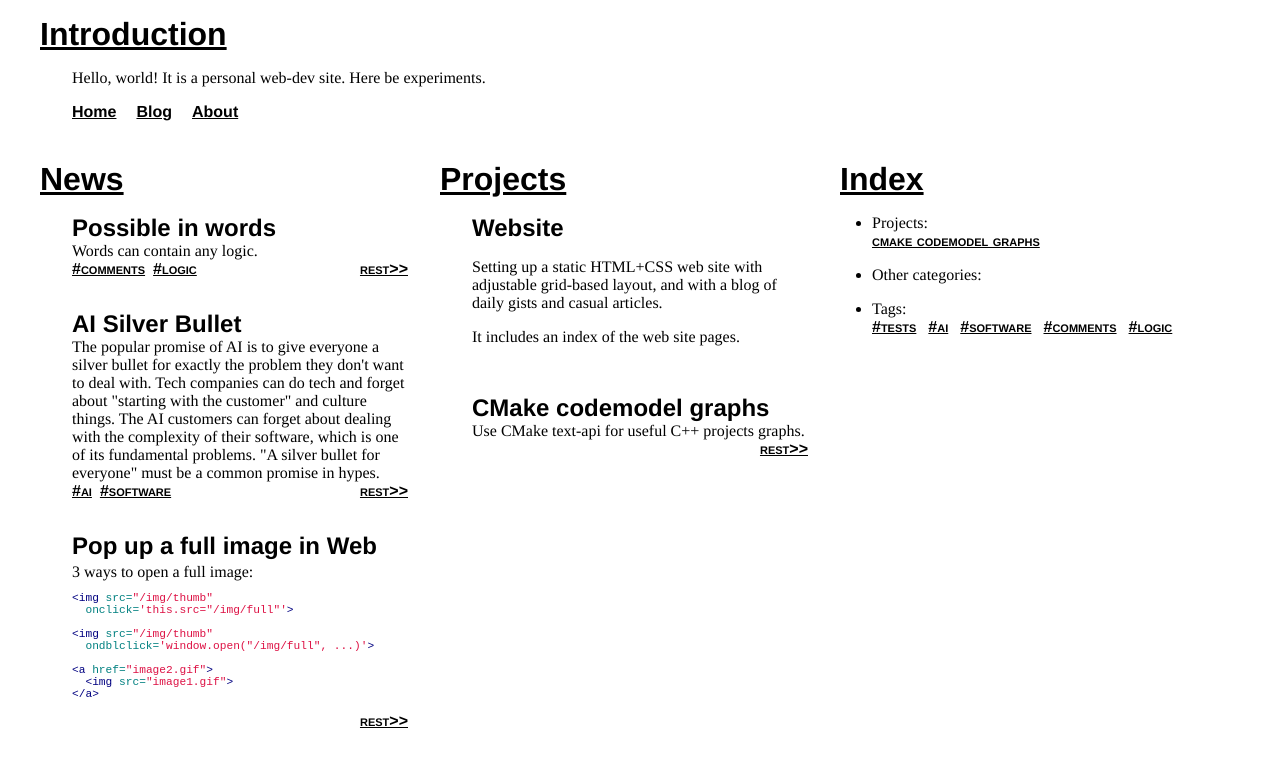
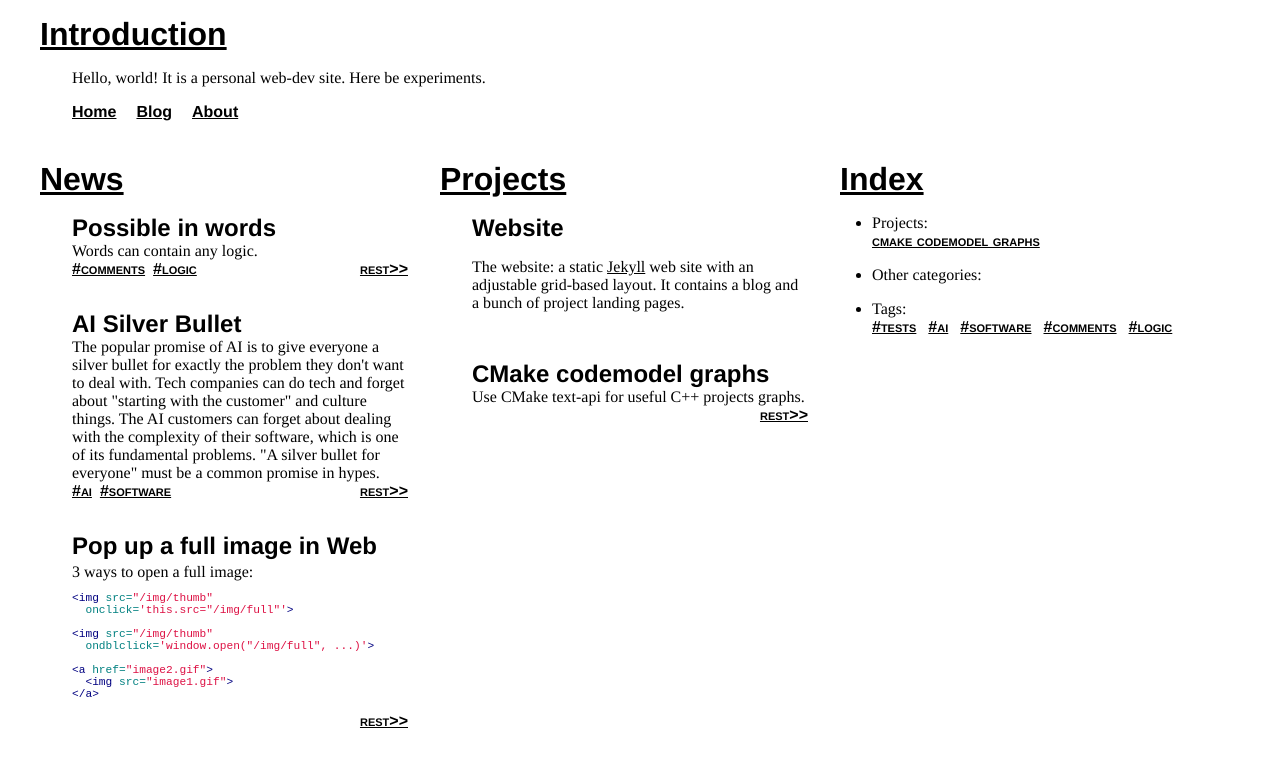
Before and after one commit to xealits/xealits.github.io, a Jekyll site: the page built from index.html, in a window 1280 px wide. Shown: the top 767 px of the page. Built offline with Jekyll 4.4.1, drawn with Linux system fonts in a browser that asks for light colours.

Commit message:
UP home page and cmake_graphs
	modified:   index.html
	modified:   projects/active_projects/cmake_codemodel_graphs/cmake_codemodel_graphs.markdown

```diff
--- a/index.html
+++ b/index.html
@@ -87,13 +87,11 @@ title: home
   </h1>
 
   <p>
-    Setting up a static HTML+CSS web site with adjustable grid-based layout,
-    and with a blog of daily gists and casual articles.
+    The website:
+    a static <a href="https://jekyllrb.com/">Jekyll</a>
+    web site with an adjustable grid-based layout.
+    It contains a blog and a bunch of project landing pages.
   </p>
-
-  <p>
-    It includes an index of the web site pages.
-  <p>
   </article>
 
   {% for page in site.pages %}
```
Also changed, not shown: projects/active_projects/cmake_codemodel_graphs/cmake_codemodel_graphs.markdown (+30 -5 lines).
